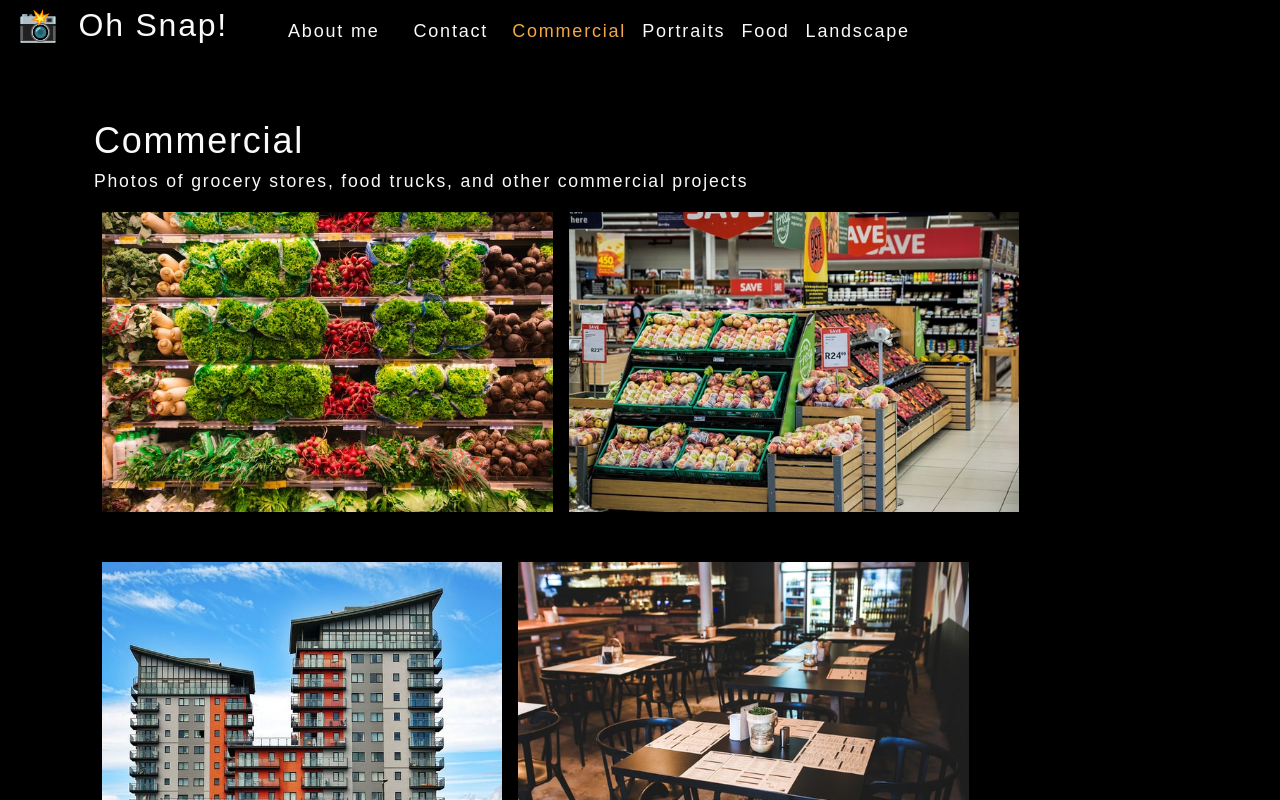
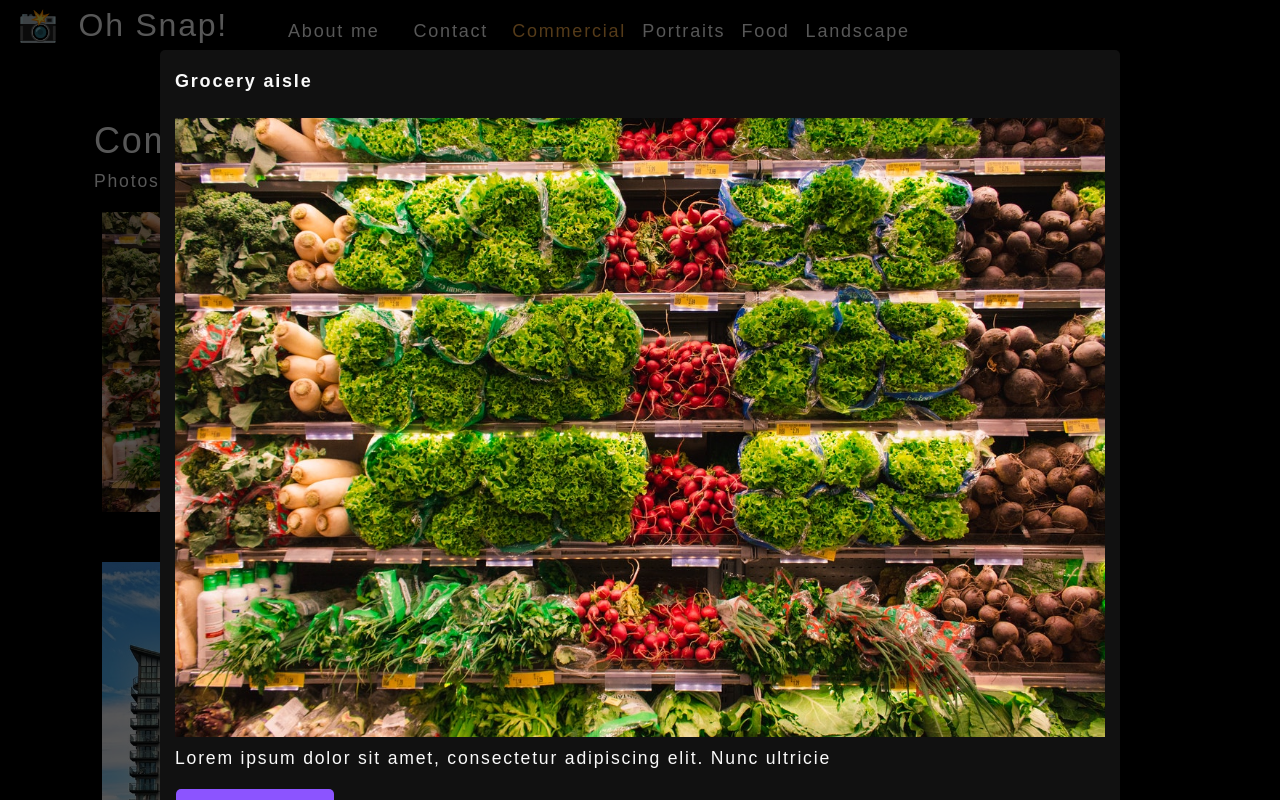
Before and after one commit to abbygraves/20-photo-port, a React (Create React App) app: page / in a window 1280 px wide. Both pictures are taken after a click on the picture 327 px from the left and 361 px from the top of the page. Shown: the top 800 px of the page. Built offline with nearby package versions, Linux system fonts and the light colour scheme.

Commit message:
added modal component

```diff
--- /dev/null
+++ b/src/components/Modal/index.js
@@ -0,0 +1,19 @@
+import React from "react";
+
+function Modal({currentPhoto}) {
+  const {name, category, description, index} = currentPhoto;
+
+  return (
+    // JSX
+    <div className="modalBackdrop">
+      <div className="modalContainer">
+        <h3 className="modalTitle">{name}</h3>
+        <img src={require(`../../assets/large/${category}/${index}.jpg`)} alt="current category" />
+        <p>{description}</p>
+        <button type="button">Close this modal</button>
+      </div>
+    </div>
+  );
+}
+
+export default Modal;
--- a/src/components/PhotoList/index.js
+++ b/src/components/PhotoList/index.js
@@ -1,6 +1,10 @@
 import React, { useState } from "react";
+import Modal from "../Modal";
 
 const PhotoList = ({ category }) => {
+  const [currentPhoto, setCurrentPhoto] = useState();
+  const [isModalOpen, setIsModalOpen] = useState(false);
+
   const [photos] = useState([
     {
       name: "Grocery aisle",
@@ -120,14 +124,22 @@
 
   const currentPhotos = photos.filter((photo) => photo.category === category);
 
+  const toggleModal = (image, i) => {
+    // current photo
+    setCurrentPhoto({ ...image, index: i });
+    setIsModalOpen(true);
+  };
+
   return (
     <div>
+      {isModalOpen && <Modal currentPhoto={currentPhoto} />}
       <div className="flex-row">
         {currentPhotos.map((image, i) => (
           <img
             src={require(`../../assets/small/${category}/${i}.jpg`)}
             alt={image.name}
             className="img-thumbnail mx-1"
+            onClick={() => toggleModal(image, i)}
             key={image.name}
           />
         ))}
@@ -136,7 +148,4 @@
   );
 };
 
-
-
-
 export default PhotoList;
```
